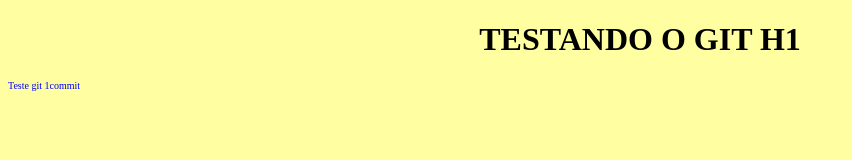
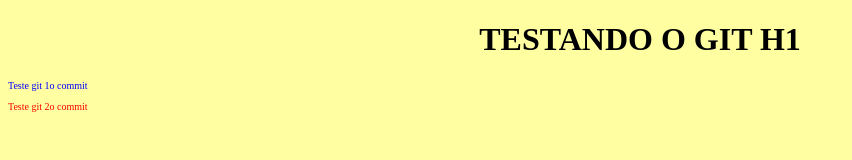
Before and after one commit to MaricchiaZ/Git_descomplica, a plain HTML site: page index.html in a window 1280 px wide. Shown: the whole page, without its empty margins (0-852 px from the left). Drawn offline with Linux system fonts and the light colour scheme.

```diff
--- a/index.html
+++ b/index.html
@@ -6,7 +6,7 @@
     </head>
     <body>
         <h1>Testando o Git H1</h1>
-        <p id="p1">Teste git 1commit</p>
-        <p id="p2"> </p>
+        <p id="p1">Teste git 1o commit</p>
+        <p id="p2"> Teste git 2o commit</p>
     </body>
 </html>
```
Also changed, not shown: images/Aurora_borealis_over_Eielson_Air_Force_Base,_Alaska.jpg (added).
